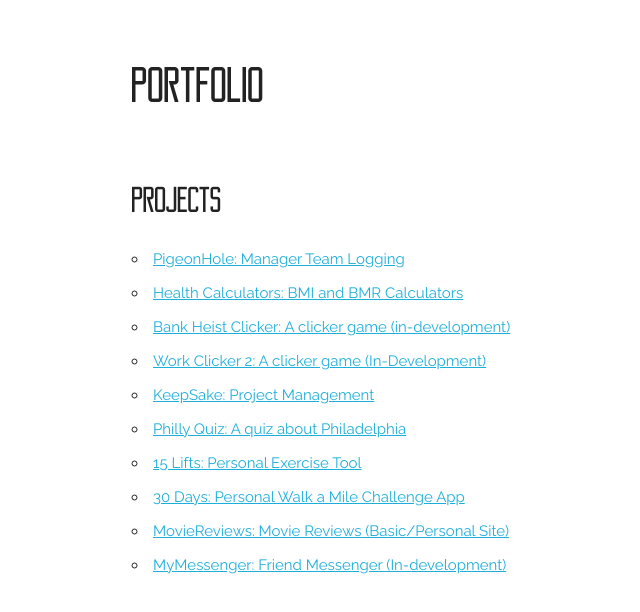
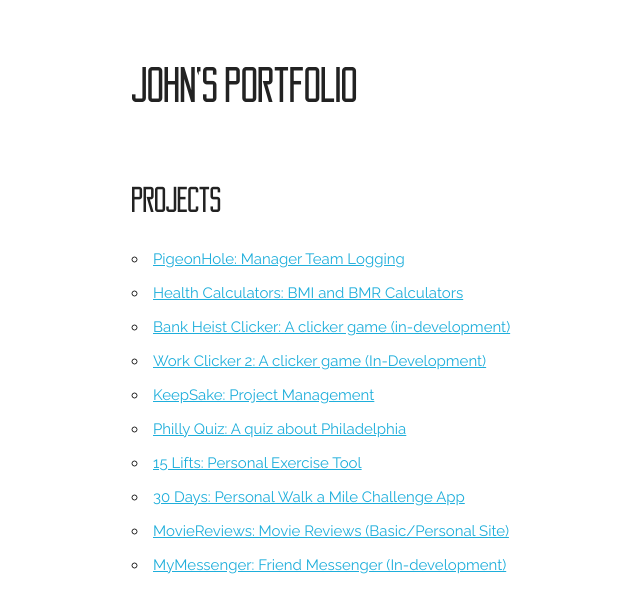
Before and after one commit to UbuntuJohn/GitHookDemo, a plain HTML site: page index.html in a window 1280 px wide. Shown: the whole page, without its empty margins (28-668 px from the left). Drawn offline with Linux system fonts and the light colour scheme; files whose address does not match are found by name.

Commit message:
updated header

```diff
--- a/index.html
+++ b/index.html
@@ -35,7 +35,7 @@
   <div class="container">
     <div class="row">
       <div class="twelve columns">
-        <h1>PORTFOLIO</h1>
+        <h1>JOHN'S PORTFOLIO</h1>
       </div>
     </div>
     <div class="row">
```
